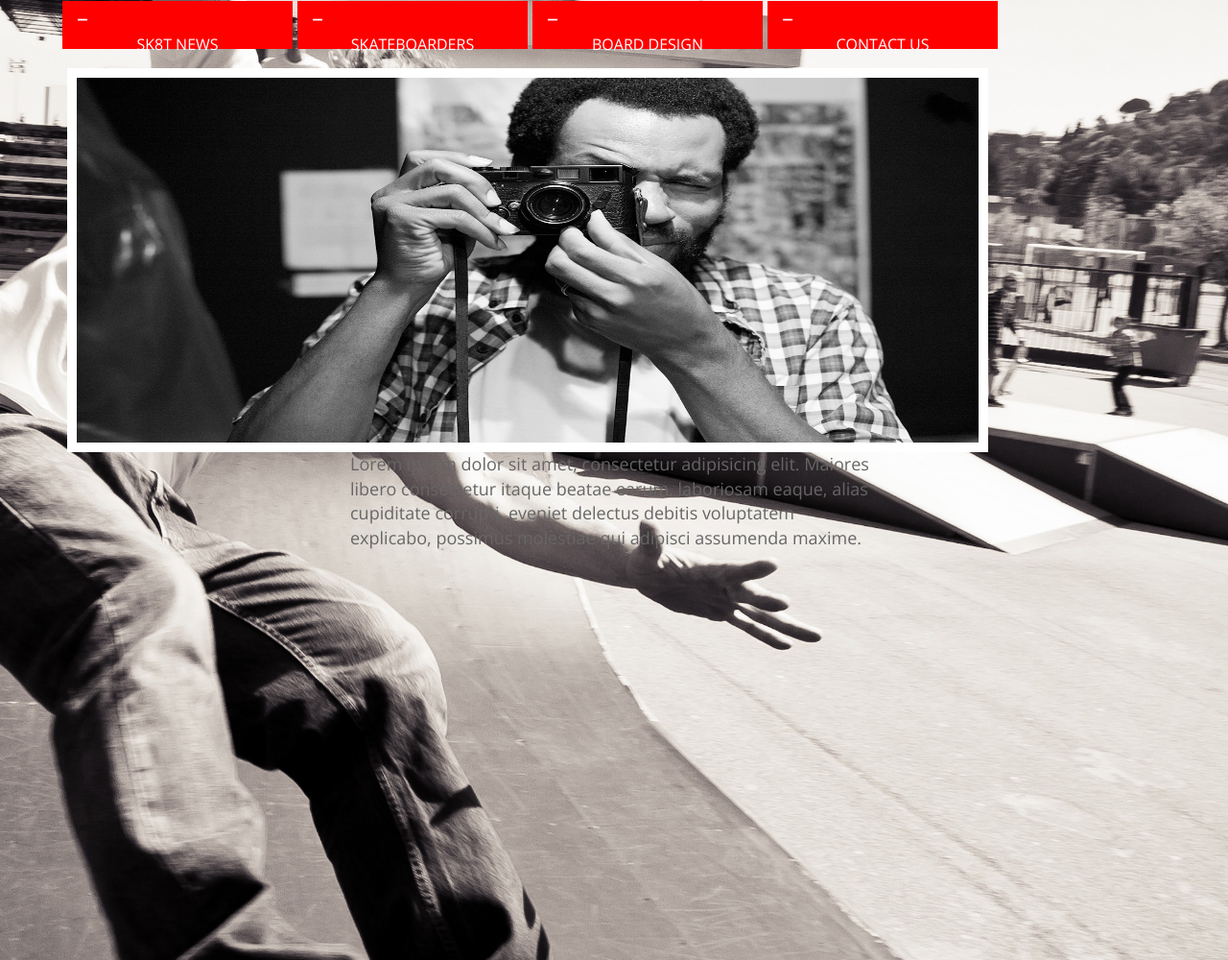
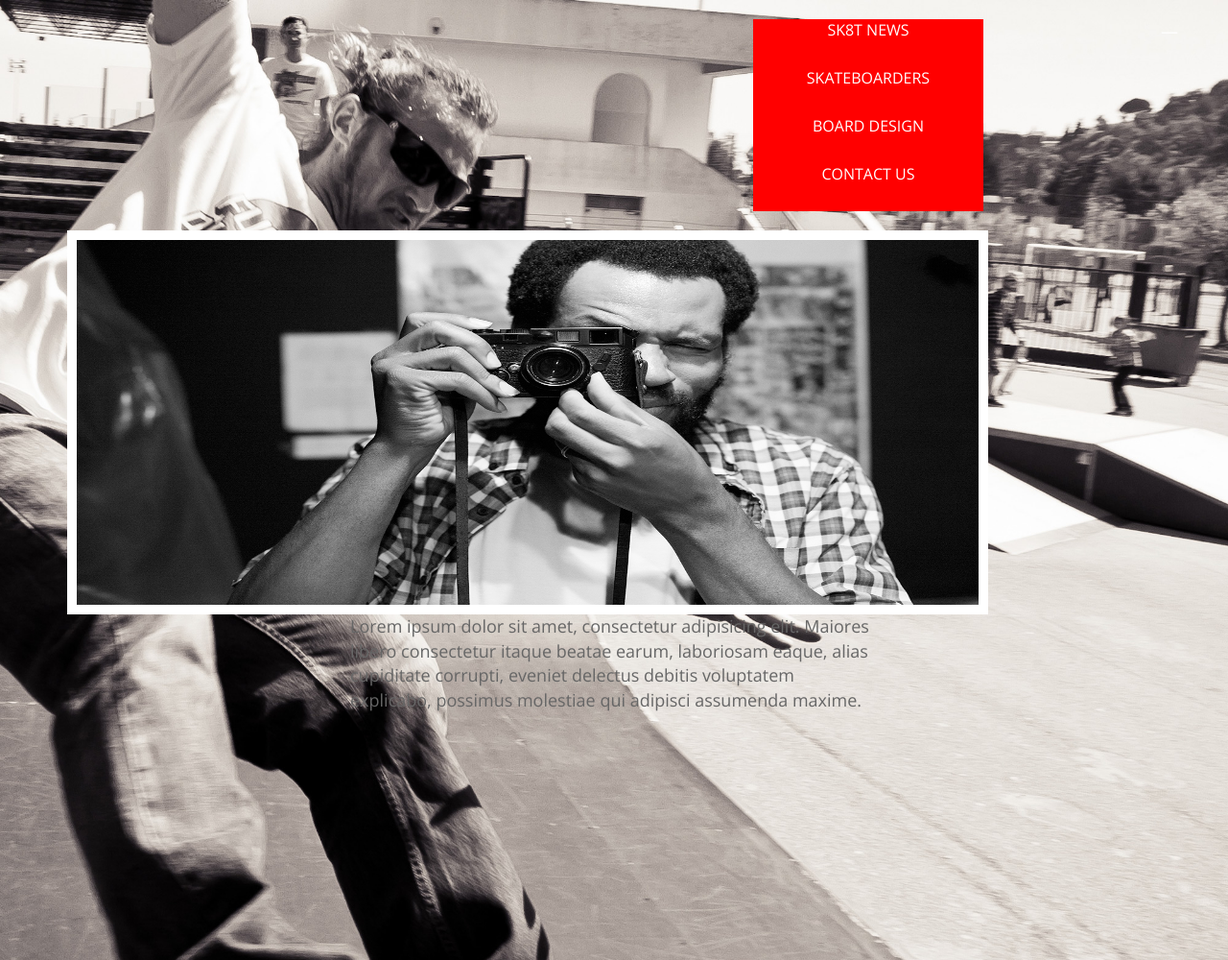
Before and after one commit to pairof9s/2.2-SASS-Bootstrap, a plain HTML site: page index.html in a window 1280 px wide. Shown: the whole page at 96% size. Drawn offline with nearby package versions, Linux system fonts and the light colour scheme.

Commit message:
morning edits

```diff
--- a/index.html
+++ b/index.html
@@ -17,9 +17,6 @@
           <!-- ** Navigation ** -->
           <nav>
             <div class="row col-md-offset-7 col-md-5">
-              <div class=""></div>
-            </div>
-            <div class="row">
                 <ul>
                   <li class="col-md-3 nav-box"><a href="#">Sk8t News</a></li>
                   <li class="col-md-3 nav-box"><a href="#">skateboarders</a></li>
--- a/scss/main.scss
+++ b/scss/main.scss
@@ -23,35 +23,27 @@ $red: lighten(red, 25);
 }
 
 nav {
+  margin-bottom: 20px;
+
   .nav-box {
     height: 50px;
     width: 240px;
-    margin-left: 5px;
+    margin: 0, auto;
     background-color: red;
   }
 
   ul {
-    margin: 0;
-    padding: 0;
     list-style: none;
-  }
-
-  li:before {
-    content: " – ";
-    color: white;
-    padding: 0 5px;
-    font-size: 24px;
-    vertical-align: bottom;
   }
 
   a {
     display: block;
-    padding: 0 12px;
     color: white;
     font-size: 16px;
     text-transform: uppercase;
     text-decoration: none;
     text-align: center;
+    position: relative;
   }
 
   a:hover {
@@ -59,8 +51,13 @@ nav {
     text-decoration: none;
   }
 
-  a:hover .nav-box {
-    background-color: $red;
+
+  &:before,
+  &:after {
+    content: '\2014';
+    color: white;
+    padding: 0 10px;
+    position: absolute;
   }
 }
 
```
Also changed, not shown: css/main.css, 1 other file. Lines whose indentation alone changed are shown as unchanged.
